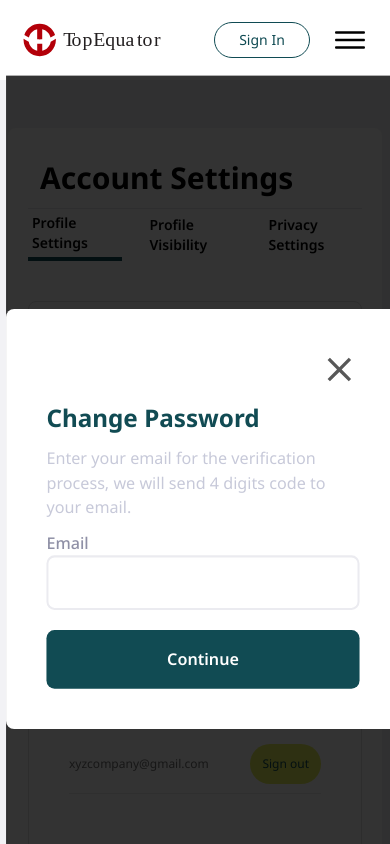
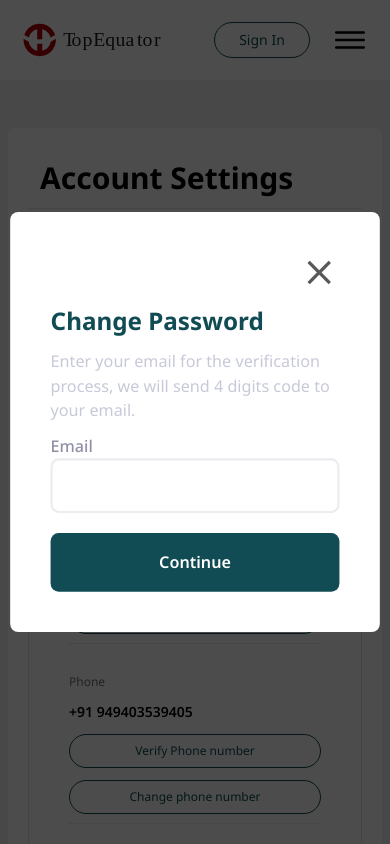
Before and after one commit to Sandeep1908/hirehour, a React (Vite) app: page /account in a window 390 px wide. Both pictures are taken after a click on the element "Change password". Shown: the top 844 px of the page. Built offline with nearby package versions, Linux system fonts and the light colour scheme.

Commit message:
fix(accountSetting): fix mobile view

```diff
--- a/src/pages/AccountSettings/AccountSettings.tsx
+++ b/src/pages/AccountSettings/AccountSettings.tsx
@@ -23,11 +23,11 @@ const AccountSetting:React.FC=()=>{
             <div className=" w-full max-w-[1280px] h-full bg-white  m-auto mt-10 rounded-lg p-5">
                     <h1 className="text-3xl p-3 font-bold">Account Settings</h1>
                     <hr />
-                        <div className="w-full">
-                                <ul className="w-full  flex justify-start items-center space-x-6   ">
+                        <div className="w-full overflow-auto">
+                                <ul className="w-screen  md:w-auto flex justify-start items-center space-x-6   ">
                                     {titles?.map((item,id)=>{
                                         return(
-                                            <Link to={item.link} className={` text-sm p-1 md:text-xl font-[600]  ${id==0?'border-[#104B53] border-b-4':''}  md:p-5`} key={id}>{item.label}</Link>
+                                            <Link to={item.link} className={` text-xs p-1 md:text-lg font-[500]  ${id==0?'border-[#104B53] border-b-4':''}  md:p-5`} key={id}>{item.label}</Link>
                                         )
                                     })}
                                 </ul>
@@ -53,64 +53,64 @@ const AccountSetting:React.FC=()=>{
 
 
 
-                                                    <div className=" flex justify-between items-center  relative   before:absolute before:bottom-[-10px] before:w-full before:h-[1px] before:bg-[#ECECEC]">
-                                                        <div className="flex flex-col space-y-3">
+                                                    <div className=" flex flex-col space-y-3 md:space-y-3 md:flex-row md:justify-between items-center  relative   before:absolute before:bottom-[-10px] before:w-full before:h-[1px] before:bg-[#ECECEC]">
+                                                        <div className="flex flex-col w-full md:w-auto space-y-3">
                                                         <p className="text-xs text-[#717171]">Email</p>
                                                         <p className="text-sm font-semibold">xyzcompany@gmail.com</p>
                                                         </div>
 
 
-                                                        <p  className="p-2 text-[#104B53] text-xs rounded-full border border-[#104B53]">Change email</p>
+                                                        <p  className="p-2 w-full md:w-auto text-[#104B53] text-xs text-center rounded-full border border-[#104B53]">Change email</p>
                                                     </div>
 
 
 
 
-                                                    <div className=" flex justify-between items-center  relative   before:absolute before:bottom-[-10px] before:w-full before:h-[1px] before:bg-[#ECECEC]">
-                                                        <div className="flex flex-col space-y-3">
+                                                    <div className=" flex flex-col space-y-3 md:space-y-3 md:flex-row md:justify-between items-center  relative   before:absolute before:bottom-[-10px] before:w-full before:h-[1px] before:bg-[#ECECEC]">
+                                                        <div className="flex flex-col w-full md:w-auto space-y-3">
                                                         <p className="text-xs text-[#717171]">Password</p>
                                                         <p className="text-sm font-semibold">*********</p>
                                                         </div>
 
 
-                                                        <p className="p-2 text-[#104B53] text-xs rounded-full border border-[#104B53]" onClick={()=>setIsChangeEmail(true)}>Change password</p>
+                                                        <p className="p-2 w-full md:w-auto text-[#104B53] text-xs text-center rounded-full border border-[#104B53]" onClick={()=>setIsChangeEmail(true)}>Change password</p>
                                                     </div>
 
 
 
 
 
-                                                    <div className=" flex justify-between items-center  relative   before:absolute before:bottom-[-10px] before:w-full before:h-[1px] before:bg-[#ECECEC]">
-                                                        <div className="flex flex-col space-y-3">
+                                                    <div className=" flex flex-col space-y-3 md:space-y-3 md:flex-row md:justify-between items-center  relative   before:absolute before:bottom-[-10px] before:w-full before:h-[1px] before:bg-[#ECECEC]">
+                                                        <div className="flex flex-col w-full md:w-auto space-y-3">
                                                         <p className="text-xs text-[#717171]">Phone</p>
                                                         <p className="text-sm font-semibold">+91 949403539405</p>
                                                         </div>
 
 
-                                                        <div className="flex flex-col space-y-3">
-                                                        <p className="p-2 text-[#104B53] text-xs rounded-full border border-[#104B53]">Verify Phone number</p>
+                                                        <div className="flex flex-col space-y-3 w-full md:w-auto">
+                                                        <p className="p-2 w-full md:w-auto text-[#104B53] text-xs text-center rounded-full border border-[#104B53]">Verify Phone number</p>
 
-                                                        <p className="p-2 text-[#104B53] text-xs rounded-full border border-[#104B53]">Change phone number</p>
+                                                        <p className="p-2 w-full md:w-auto text-[#104B53] text-xs text-center rounded-full border border-[#104B53]">Change phone number</p>
 
                                                         </div>
 
                                                     </div>
 
 
-                                                    <div className=" flex justify-between items-center  relative   before:absolute before:bottom-[-10px] before:w-full before:h-[1px] before:bg-[#ECECEC]">
+                                                    <div className=" flex flex-col space-y-3 md:space-y-3 md:flex-row md:justify-between items-center  relative   before:absolute before:bottom-[-10px] before:w-full before:h-[1px] before:bg-[#ECECEC]">
                                                         <div className="flex flex-col space-y-3">
                                                         <p className="text-xs text-[#717171]">xyzcompany@gmail.com</p>
 
                                                         </div>
 
 
-                                                        <p className="p-3 text-[#104B53] text-xs rounded-full bg-[#E9F358] ">Sign out</p>
+                                                        <p className="p-2 w-full md:w-auto text-[#104B53] text-xs text-center rounded-full border bg-[#E9F358] ">Sign out</p>
                                                     </div>
 
 
 
                                                     <div className=" flex justify-between items-center  relative   before:absolute before:bottom-[-10px] before:w-full before:h-[1px] before:bg-[#ECECEC]">
-                                                        <p className="text-red-500 p-5">Close your account</p>
+                                                        <p className="text-red-500 p-5 text-center w-full">Close your account</p>
                                                     </div>
 
 
@@ -121,10 +121,9 @@ const AccountSetting:React.FC=()=>{
             </div>
 
 
-<div className={`w-full h-full absolute top-0 transition-all ease-in-out duration-300  ${isChangeEmail ? 'opacity-1 scale-[1.01]' : 'opacity-0 z-[-10]'}`}>
-        <div className='w-full h-full absolute bg-black opacity-80 z-10'>
+<div className={`w-full h-full flex p-3   justify-center items-center  fixed inset-0 transition-all duration-500  ${isChangeEmail ? 'opacity-1 scale-[1.01]' : 'opacity-0 z-[-10]'}`}>
+<div className='w-full h-screen absolute opacity-[.7] after:absolute after:left-0 after:w-full after:h-full after:bg-black '></div>
 
-        </div>
        <div className='w-full h-full flex justify-center items-center'>
 
            <div className='relative z-20 w-[617px]   bg-white rounded-lg p-10 flex flex-col gap-3'>
```
